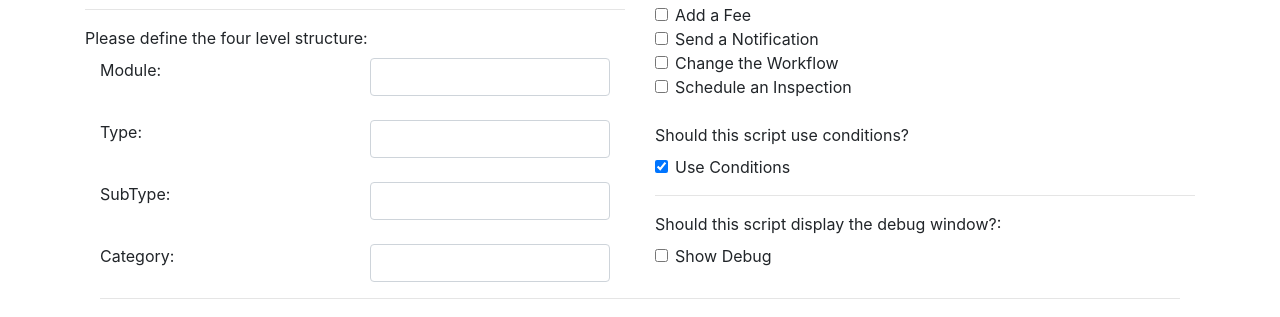
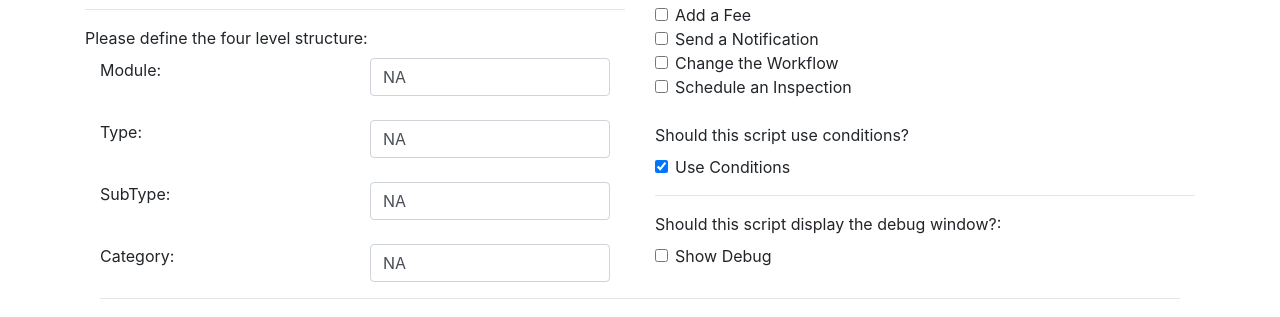
Before and after one commit to ItsAMeNick/sCube-Script-Builder, a React (Create React App) app: page / in a window 1280 px wide. Shown: the part 250-567 px from the top of the page. Built offline with nearby package versions, Linux system fonts and the light colour scheme.

Commit message:
[NZ] I've totally forgotten 'o'

```diff
--- a/src/components/CORE_GenerateOutput.js
+++ b/src/components/CORE_GenerateOutput.js
@@ -35,7 +35,7 @@ class CORE_GenerateOutput extends Component {
             case "event_script": {
                 if (this.props.state.event_type !== null && (this.props.state.structure.module !== "NA" && this.props.state.structure.module !== "")) {
                     this.generateEventScriptStart();
-                    this.parseParameters();
+                    this.parseParameters(1);
                     this.parseConditions(1, "", 1);
                     this.generateEventScriptEnd();
                     break;
--- a/src/components/MODE_Event.js
+++ b/src/components/MODE_Event.js
@@ -10,11 +10,14 @@ class CORE_Event extends Component {
         this.handleChange = this.handleChange.bind(this);
     }
 
+    componentDidMount() {
+        document.getElementById("event_type_master").value = this.props.event_type;
+    }
+
     handleChange(event) {
         this.props.update({
             event_type: event.target.value
         });
-        event.preventDefault();
     };
 
     genLabel() {
@@ -38,7 +41,7 @@ class CORE_Event extends Component {
             <Form.Label>
                 {this.genLabel()}
             </Form.Label>
-            <Form.Control as="select" onChange={this.handleChange}>
+            <Form.Control as="select" id="event_type_master" onChange={this.handleChange}>
                 <option></option>
                 <option value="ASA">ASA - After an application is submitted.</option>
                 <option value="ASB">ASB - Before an application can be submitted.</option>
--- a/src/components/MODE_Function.js
+++ b/src/components/MODE_Function.js
@@ -8,6 +8,11 @@ class MODE_Function extends Component {
         super(props);
         this.state = {};
         this.handleChange = this.handleChange.bind(this);
+    }
+
+    componentDidMount() {
+        document.getElementById("function_name").value = this.props.mode_extras.function_name;
+        document.getElementById("function_desc").value = this.props.mode_extras.function_desc;
     }
 
     handleChange(event) {
--- a/src/components/MODE_Structure.js
+++ b/src/components/MODE_Structure.js
@@ -13,13 +13,20 @@ class CORE_Structure extends Component {
         this.handleChange = this.handleChange.bind(this);
     }
 
+    componentDidMount() {
+        document.getElementById("structure.module").value = this.props.structure.module;
+        document.getElementById("structure.type").value = this.props.structure.module;
+        document.getElementById("structure.subtype").value = this.props.structure.module;
+        document.getElementById("structure.category").value = this.props.structure.module;
+    }
+
     handleChange(event) {
         let newStructure = this.props.structure;
         let newValue = "NA";
         if (event.target.value.replace(/\s+/g, '') !== '') {
             newValue = event.target.value;
         }
-        newStructure[event.target.id] = newValue;
+        newStructure[event.target.id.split(".")[1]] = newValue;
         this.props.update({
             structure: newStructure
         });
@@ -36,25 +43,25 @@ class CORE_Structure extends Component {
                 <Col>
                     <Form.Label>Module:</Form.Label>
                 </Col> <Col>
-                    <Form.Control id="module" type="text" onChange={this.handleChange}/>
+                    <Form.Control id="structure.module" type="text" onChange={this.handleChange}/>
                 </Col>
             </Row> <br/> <Row>
                 <Col>
                     <Form.Label>Type: </Form.Label>
                 </Col> <Col>
-                    <Form.Control id="type" type="text" onChange={this.handleChange}/>
+                    <Form.Control id="structure.type" type="text" onChange={this.handleChange}/>
                 </Col>
             </Row> <br/> <Row>
                 <Col>
                     <Form.Label>SubType:</Form.Label>
                 </Col> <Col>
-                    <Form.Control id="subtype" type="text" onChange={this.handleChange}/>
+                    <Form.Control id="structure.subtype" type="text" onChange={this.handleChange}/>
                 </Col>
             </Row> <br/> <Row>
                 <Col>
                     <Form.Label>Category:</Form.Label>
                 </Col> <Col>
-                    <Form.Control id="category" type="text" onChange={this.handleChange}/>
+                    <Form.Control id="structure.category" type="text" onChange={this.handleChange}/>
                 </Col>
             </Row>
         </Container>
--- a/src/components/PARAM_Set.js
+++ b/src/components/PARAM_Set.js
@@ -16,14 +16,15 @@ class PARAM_Container extends Component {
         if (this.props.parameter_sets[this.props.set_number].style === "email") {
             document.getElementById("email."+this.props.set_number).checked = true;
         }
+        document.getElementById("name."+this.props.set_number).value = this.props.parameter_sets[this.props.set_number].name;
     }
 
     handleChange(event) {
         let newSets = this.props.parameter_sets;
-        if (event.target.id === "name") {
-            newSets[this.props.set_number][event.target.id] = event.target.value;
+        let id = event.target.id.split(".");
+        if (id[0] === "name") {
+            newSets[this.props.set_number].name = event.target.value;
         } else {
-            let id = event.target.id.split(".");
             if (id[0] === "email") {
                 newSets[this.props.set_number].style = "email";
             } else {
@@ -66,7 +67,7 @@ class PARAM_Container extends Component {
                         <th>{this.props.set_number}</th>
                         <td>Set Name: </td>
                         <td>
-                            <Form.Control id="name" type="text" onChange={this.handleChange}/>
+                            <Form.Control id={"name."+this.props.set_number} type="text" onChange={this.handleChange}/>
                         </td>
                         <td>
                             <Form.Check id={"email."+this.props.set_number} label="Email Parameters" type="radio" name = {"style."+this.props.set_number} onChange={this.handleChange}/>
--- a/src/components/PARAM_data.js
+++ b/src/components/PARAM_data.js
@@ -84,6 +84,10 @@ var variable_map = {
             "2":
             {
                 script: "getAddressComponent(capId, 'addressLine2')"
+            },
+            "3":
+            {
+                script: "getAddressComponent(capId, 'addressLine3')"
             },
         },
         "Unit":
--- a/src/components/WORK_Item.js
+++ b/src/components/WORK_Item.js
@@ -16,6 +16,7 @@ class WORK_Item extends Component {
         this.props.update({
             workflows: newWorkflows
         });
+        this.forceUpdate();
     };
 
     render() {
--- a/src/modules/reducer.js
+++ b/src/modules/reducer.js
@@ -64,7 +64,7 @@ const initialState = {
     parameter_sets: {
         "1": {
             key: 1,
-            name: null,
+            name: "set 1",
             style: "email",
             parameters: {
                 "1": {
@@ -317,7 +317,7 @@ const sCubeReducer = (state = initialState, action) => {
         newState.parameter_sets[m] =
             {
                 key: m,
-                name: null,
+                name: "set "+m,
                 style: "email",
                 parameters: {
                     "1": {
```
